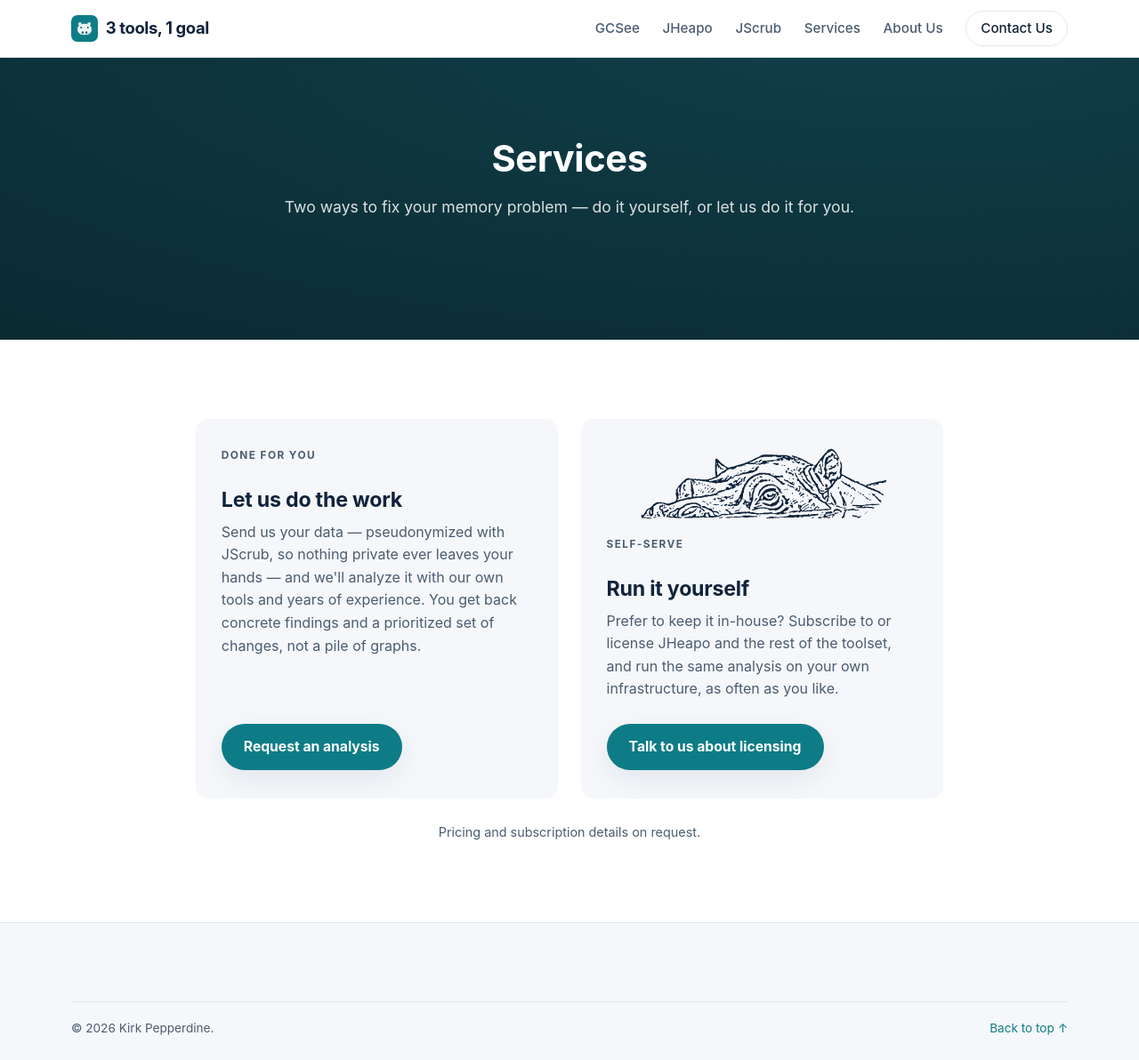
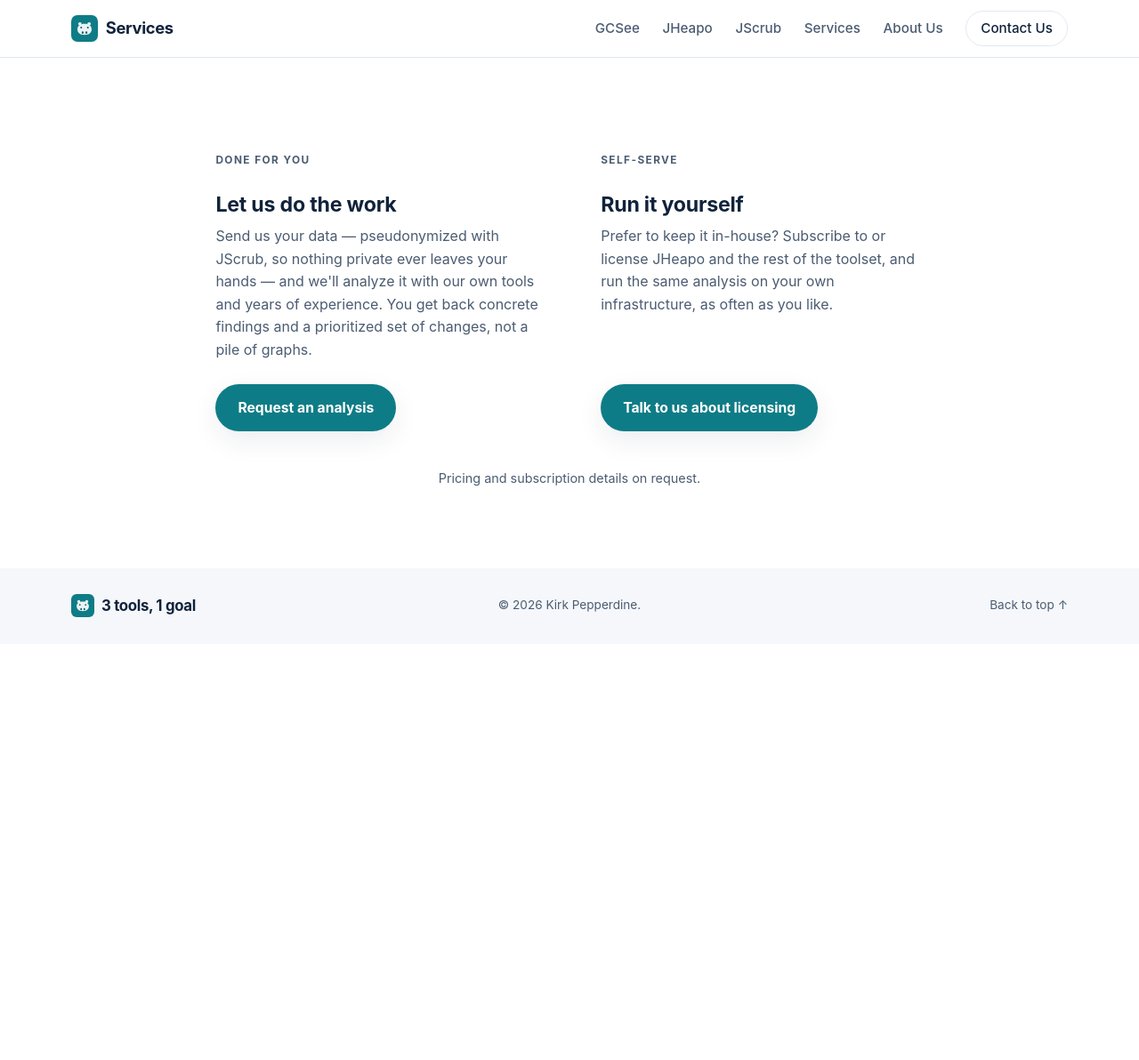
Before and after one commit to jheapo/jheapo.github.io, a Jekyll site: the page built from services.html, in a window 1280 px wide and 1192 px high. Shown: the whole window at 89% size. Built offline with Jekyll 4.4.1, drawn with Linux system fonts in a browser that asks for light colours.

Commit message:
Site chrome: per-page nav brand, single-line footer, drop teal page bars
- Nav brand no longer shows "3 tools, 1 goal"; it shows the current
  page's name (Services, About Us) via page.title, or just the icon on
  pages without a title (home/tool sections).
- Footer collapsed to one line: brand (icon + "3 tools, 1 goal") left,
  copyright centered, back-to-top right; divider/top-border removed.
- Home: remove the "Request a demo" CTA banner.
- JScrub section background now matches the JHeapo section (base, not grey).
- Services + About: remove the teal header bars (text and images). The
  About page still needs a heading/lede reworked into its body (next task).

Co-Authored-By: Claude Opus 4.8 <noreply@anthropic.com>

```diff
--- a/_includes/footer.html
+++ b/_includes/footer.html
@@ -1,6 +1,10 @@
 <footer class="site-footer">
-  <div class="wrap footer-legal">
-    <span>© {{ 'now' | date: "%Y" }} {{ site.author }}.</span>
-    <a href="{{ '/#top' | relative_url }}">Back to top ↑</a>
+  <div class="wrap footer-bar">
+    <div class="footer-brand">
+      <img class="brand-mark" src="{{ '/assets/img/logo-mark.svg' | relative_url }}" alt="">
+      <span class="brand-name">3 tools, 1 goal</span>
+    </div>
+    <span class="footer-copy">© {{ 'now' | date: "%Y" }} {{ site.author }}.</span>
+    <a class="footer-top" href="{{ '/#top' | relative_url }}">Back to top ↑</a>
   </div>
 </footer>
--- a/_includes/header.html
+++ b/_includes/header.html
@@ -2,7 +2,7 @@
   <div class="wrap nav">
     <a class="brand" href="{{ '/' | relative_url }}">
       <img class="brand-mark" src="{{ '/assets/img/logo-mark.svg' | relative_url }}" alt="">
-      <span class="brand-name">3 tools, 1 goal</span>
+      {% if page.title %}<span class="brand-name">{{ page.title }}</span>{% endif %}
     </a>
 
     <input type="checkbox" id="nav-toggle" class="nav-toggle" hidden>
--- a/assets/css/main.css
+++ b/assets/css/main.css
@@ -163,14 +163,16 @@ code { font-family: var(--mono); }
   max-width: 840px; margin: 0 auto;
 }
 .service-card {
-  background: var(--bg-alt); border-radius: var(--radius); padding: 2rem 1.8rem;
+  padding: 1rem 1.4rem;   /* flat — blends into the section, like the home-page cards */
   display: flex; flex-direction: column;
 }
 .service-card h2 { font-size: 1.45rem; margin: .1rem 0 .6rem; }
 .service-card p { color: var(--ink-soft); margin: 0 0 1.6rem; line-height: 1.6; }
 .service-card .btn { align-self: flex-start; margin-top: auto; }
 .service-note { text-align: center; color: var(--ink-soft); font-size: .9rem; margin: 1.6rem 0 0; }
-.service-img { display: block; width: 100%; max-width: 280px; height: auto; margin: 0 auto 1.3rem; }
+/* thin teal page-title bar */
+.page-head { padding: 1.6rem 0; }
+.page-head .section-title { margin: 0; }
 
 /* ---------- products overview ---------- */
 .product-grid {
@@ -278,21 +280,14 @@ code { font-family: var(--mono); }
 /* ============================================================
    Footer
    ============================================================ */
-.site-footer { background: var(--bg-alt); border-top: 1px solid var(--line); padding: 3rem 0 1.5rem; }
-.footer-grid { display: grid; grid-template-columns: 1.4fr 1fr 1fr; gap: 2rem; }
-.footer-brand { display: flex; flex-direction: column; gap: .3rem; }
-.footer-brand .brand-mark { width: 34px; height: 34px; }
-.footer-brand .brand-name { font-weight: 750; font-size: 1.15rem; }
-.footer-tag { color: var(--ink-soft); margin: .3rem 0 0; font-size: .92rem; }
-.footer-col h4 { font-size: .82rem; text-transform: uppercase; letter-spacing: .1em; color: var(--ink-soft); }
-.footer-col { display: flex; flex-direction: column; gap: .5rem; }
-.footer-col a { color: var(--ink); font-size: .95rem; }
-.footer-col a:hover { color: var(--brand); }
-.footer-legal {
-  display: flex; justify-content: space-between; align-items: center;
-  margin-top: 2.5rem; padding-top: 1.2rem; border-top: 1px solid var(--line);
-  color: var(--ink-soft); font-size: .85rem;
-}
+.site-footer { background: var(--bg-alt); padding: 1.8rem 0; }
+.footer-bar { display: grid; grid-template-columns: 1fr auto 1fr; align-items: center; gap: 1rem; }
+.footer-brand { display: flex; align-items: center; gap: .5rem; justify-self: start; }
+.footer-brand .brand-mark { width: 26px; height: 26px; }
+.footer-brand .brand-name { font-weight: 750; font-size: 1.05rem; }
+.footer-copy { justify-self: center; color: var(--ink-soft); font-size: .85rem; }
+.footer-top { justify-self: end; color: var(--ink-soft); font-size: .85rem; }
+.footer-top:hover { color: var(--brand); }
 
 /* ============================================================
    Responsive
@@ -306,7 +301,8 @@ code { font-family: var(--mono); }
   .feature-grid, .jscrub-flow, .product-grid, .service-grid { grid-template-columns: 1fr; }
   .tour-row, .tour-row.right .tour-text { grid-template-columns: 1fr; order: initial; }
   .tour-row.right .tour-shot { order: -1; }
-  .footer-grid { grid-template-columns: 1fr; }
+  .footer-bar { grid-template-columns: 1fr; justify-items: center; gap: .6rem; }
+  .footer-brand, .footer-copy, .footer-top { justify-self: center; }
 
   /* mobile nav */
   .nav-burger {
--- a/services.html
+++ b/services.html
@@ -3,13 +3,6 @@ layout: default
 title: Services
 description: Fix your Java memory problem — do it yourself, or let us do it for you.
 ---
-
-<section class="section section-brand">
-  <div class="wrap">
-    <h1 class="section-title">Services</h1>
-    <p class="section-lede">Two ways to fix your memory problem — do it yourself, or let us do it for you.</p>
-  </div>
-</section>
 
 <section class="section">
   <div class="wrap">
@@ -24,7 +17,6 @@ description: Fix your Java memory problem — do it yourself, or let us do it fo
         <a class="btn btn-primary" href="mailto:{{ site.contact_email }}?subject=Analysis%20request">Request an analysis</a>
       </div>
       <div class="service-card">
-        <img class="service-img" src="{{ '/assets/img/jheapo-mark.svg' | relative_url }}" alt="JHeapo">
         <p class="eyebrow">Self-serve</p>
         <h2>Run it yourself</h2>
         <p>Prefer to keep it in-house? Subscribe to or license JHeapo and the rest of the
```
Also changed, not shown: about.html (+0 -7 lines), index.html (+1 -9 lines).
